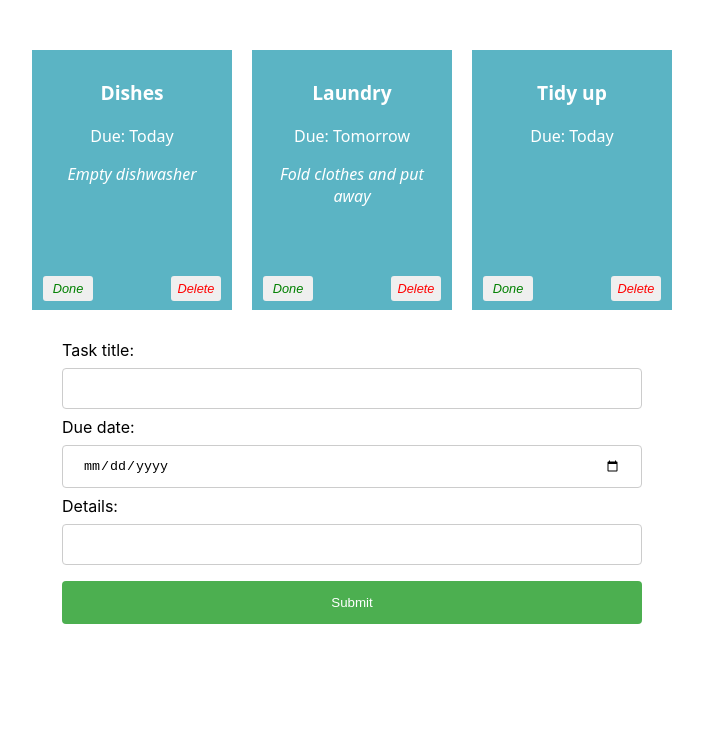
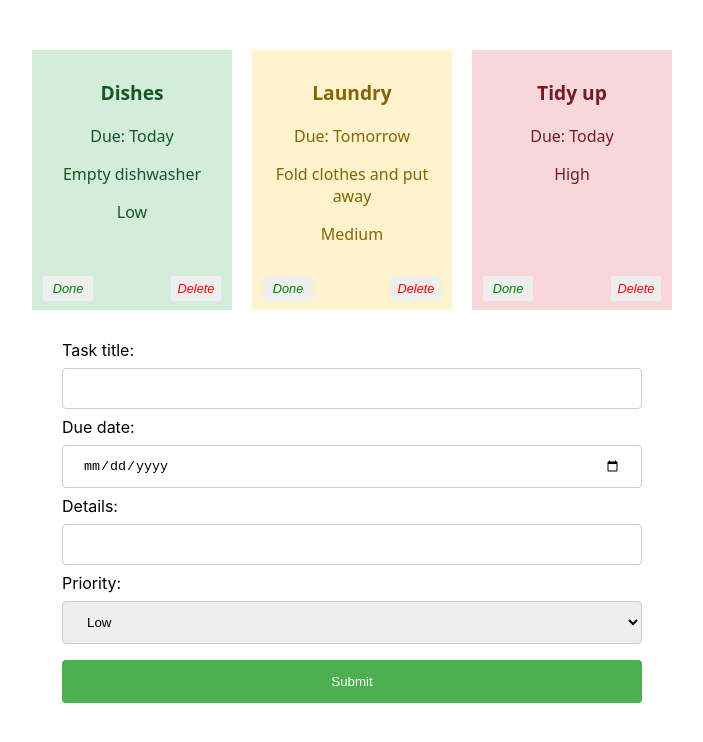
Before and after one commit to ShiQingQAQ/react-basics-labs, a React (Create React App) app in the folder tasky/: page / in a window 1280 px wide. Shown: the top 742 px of the page, without its empty margins (288-991 px from the left). Built offline with nearby package versions, Linux system fonts and the light colour scheme.

Commit message:
Tasky Lab 2 - Exercises done

```diff
--- a/tasky/src/App.css
+++ b/tasky/src/App.css
@@ -86,3 +86,12 @@ form {
   width: 50%;
   margin: auto;
 }
+.lv1{
+  width: 100%;
+  padding: 12px 20px;
+  margin: 8px 0;
+  display: inline-block;
+  border: 1px solid #ccc;
+  border-radius: 4px;
+  box-sizing: border-box;
+}
--- a/tasky/src/App.js
+++ b/tasky/src/App.js
@@ -6,15 +6,16 @@ import { v4 as uuidv4 } from 'uuid';
 function App() {
   const [ taskState, setTaskState ] = useState({
     tasks: [
-      { id: 1, title:"Dishes", description: "Empty dishwasher", deadline: "Today", done: false },
-      { id: 2, title: "Laundry", description: "Fold clothes and put away", deadline: "Tomorrow", done: false },
-      { id: 3, title: "Tidy up", deadline: "Today", done: false}
+      { id: 1, title:"Dishes", description: "Empty dishwasher", deadline: "Today",  level: "Low", done: false },
+      { id: 2, title: "Laundry", description: "Fold clothes and put away", deadline: "Tomorrow", level: "Medium", done: false },
+      { id: 3, title: "Tidy up", deadline: "Today", level: "High", done: false}
     ]
   });
   const [ formState, setFormState ] = useState({
     title: "",
     description: "",
-    deadline: ""
+    deadline: "",
+    level:"",
   });
   const doneHandler = (taskIndex) => {
     const tasks = [...taskState.tasks];
@@ -40,6 +41,9 @@ function App() {
       case "deadline":
           form.deadline = event.target.value;
           break;
+      case "level":
+          form.level = event.target.value;
+          break;
       default:
           form = formState;
     }
@@ -59,11 +63,13 @@ function App() {
   }
   return (
     <div className="container">
-        {taskState.tasks.map((task,index) => (
-    <Task
+
+    {taskState.tasks.map((task,index) => (
+     <Task
       title={task.title}
       description={task.description}
       deadline={task.deadline}
+      level={task.level}
       key={task.id}
       done={task.done}
       markDone={() => doneHandler(index)}
--- a/tasky/src/components/Form.js
+++ b/tasky/src/components/Form.js
@@ -7,17 +7,26 @@ const AddTaskForm = (props) => {
       <form onSubmit={props.submit}>
         <label>
             Task title:
-            <input type="text" name="title" required onChange={(event) => props.change(event)} />
+            <input type="text" name="title" onChange={(event) => props.change(event)} />
         </label>
         <br />
         <label>
             Due date:
-            <input type="date" name="deadline" required onChange={(event) => props.change(event)} />
+            <input type="date" name="deadline" onChange={(event) => props.change(event)} />
         </label>
         <br />
         <label>
             Details:
             <input type="text" name="description" onChange={(event) => props.change(event)} />
+        </label>
+        <br />
+        <label>
+          Priority:
+          <br /><select  className="lv1"name="level" onChange={(event) => props.change(event)} >
+            <option value="Low">Low</option>
+            <option value="Medium">Medium</option>
+            <option value="High">High</option>
+          </select>
         </label>
         <input type="submit" value="Submit" />
         </form>
--- a/tasky/src/components/Task.js
+++ b/tasky/src/components/Task.js
@@ -1,16 +1,35 @@
 import React from 'react';
 
 const Task = (props) => {
+    // 根据优先级返回不同的样式
+    const getPriorityStyle = (level) => {
+        if (props.done) {
+            return { backgroundColor: 'lightgrey', color: 'black' }; // 完成的任务显示为灰色
+        }
+
+        switch (level) {
+            case 'Low':
+                return { backgroundColor: '#d4edda', color: '#155724' };  // 低优先级：浅绿色背景
+            case 'Medium':
+                return { backgroundColor: '#fff3cd', color: '#856404' }; // 中等优先级：浅黄色背景
+            case 'High':
+                return { backgroundColor: '#f8d7da', color: '#721c24' }; // 高优先级：浅红色背景
+            default:
+                return { backgroundColor: '#5bb4c4', color: '#ffffff' };   // 默认：蓝色背景
+        }
+    };
+
     return (
-        <div className="card" style={{backgroundColor: props.done ? 'lightgrey' : '#5bb4c4'}}>
+        <div className="card"
+             style={getPriorityStyle(props.level)}> {/* 应用样式 */}
             <p className="title">{props.title}</p>
             <p>Due: {props.deadline}</p>
-            <p className="style">{props.description}</p>
+            <p className="description">{props.description}</p>
+            <p className='priority-level'>{props.level}</p>
             <button onClick={props.markDone} className='doneButton'>Done</button>
             <button className='deleteButton' onClick={props.deleteTask}>Delete</button>
         </div>
-    )
-
-}
+    );
+};
 
 export default Task;
```
